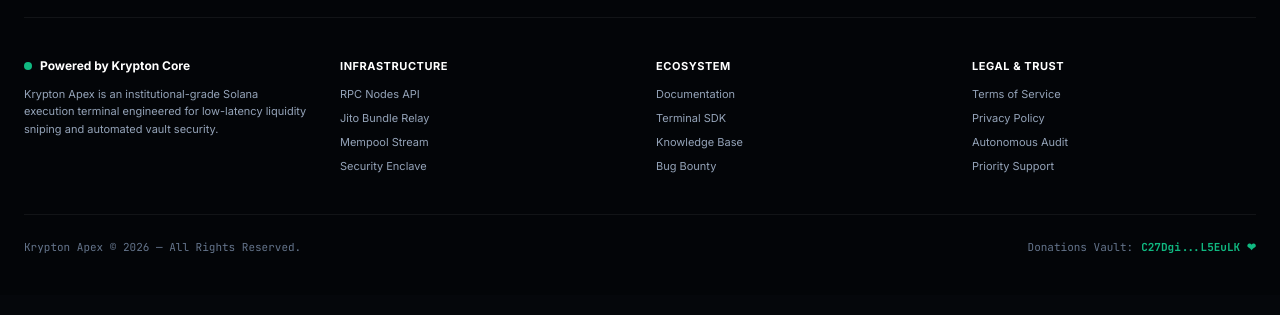
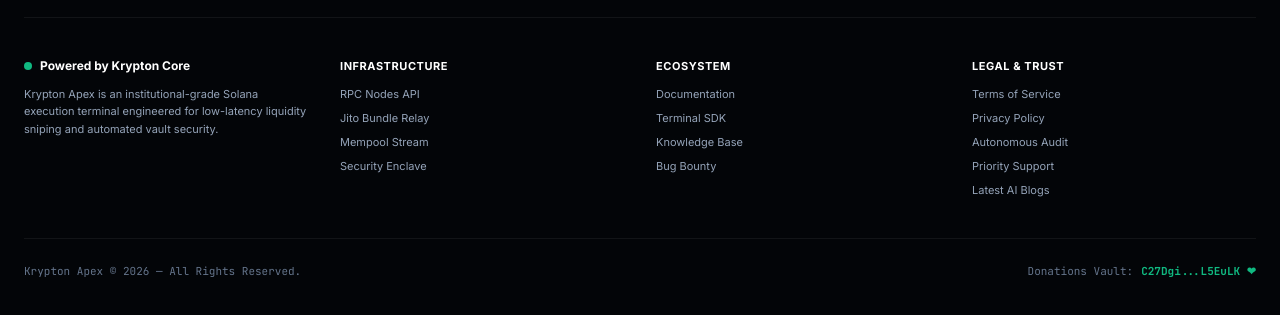
Before and after one commit to Jamalbnzzz/kryptonapex, a website: page public/index.html in a window 1280 px wide. Shown: the part 978-1293 px from the top of the page. Drawn offline with nearby package versions, Linux system fonts and the light colour scheme.

Commit message:
Update index.html

```diff
--- a/public/index.html
+++ b/public/index.html
@@ -512,6 +512,7 @@
                         <li><a href="/privacy" class="hover:text-emeraldLux transition-colors">Privacy Policy</a></li>
                         <li><a href="/audit" class="hover:text-emeraldLux transition-colors">Autonomous Audit</a></li>
                         <li><a href="#" class="hover:text-emeraldLux transition-colors">Priority Support</a></li>
+                        <li><a href="/blogs/" class="hover:text-emeraldLux transition-colors">Latest AI Blogs</a></li>
                     </ul>
                 </div>
 
```
